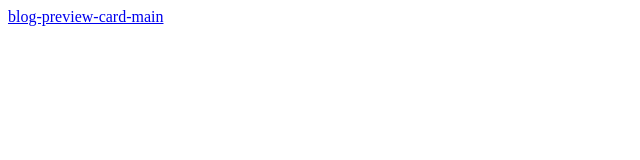
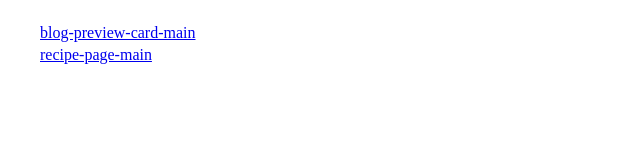
Before and after one commit to oktaydadar-rgb/frontend-mentor-od, a plain HTML site: page index.html in a window 1280 px wide. Shown: the whole page, without its empty margins (0-640 px from the left). Drawn offline with Linux system fonts and the light colour scheme.

Commit message:
feat: add main layout styles and structure to index.html

```diff
--- a/index.html
+++ b/index.html
@@ -3,6 +3,7 @@
   <head>
     <meta charset="UTF-8" />
     <meta name="viewport" content="width=device-width, initial-scale=1.0" />
+    <link rel="stylesheet" href="styles.css" />
     <title>Document</title>
   </head>
   <body>
@@ -14,6 +15,14 @@
         rel="noopener"
         >blog-preview-card-main</a
       >
+
+      <a
+        class="card-link"
+        href="NewBie/recipe-page-main/index.html"
+        target="_blank"
+        rel="noopener"
+        >recipe-page-main</a
+      >
     </main>
   </body>
 </html>
--- /dev/null
+++ b/styles.css
@@ -0,0 +1,12 @@
+main {
+  display: grid;
+  /* Example: Creates a single column that is at most 1200px wide and centered */
+  grid-template-columns: minmax(0, 1200px);
+  justify-content: center;
+
+  /* Optional: Adds a gap between child elements */
+  gap: 0.25rem;
+
+  /* Optional: Adds padding around the main container */
+  padding: 1rem;
+}
```
